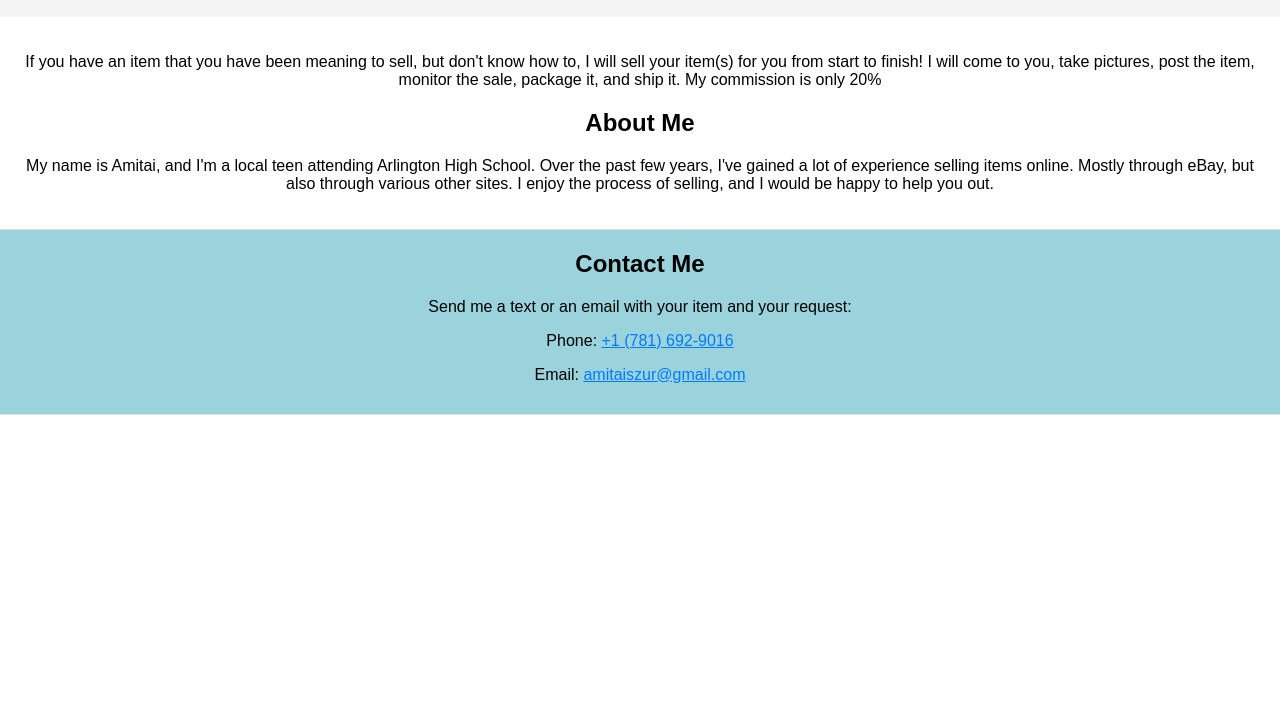
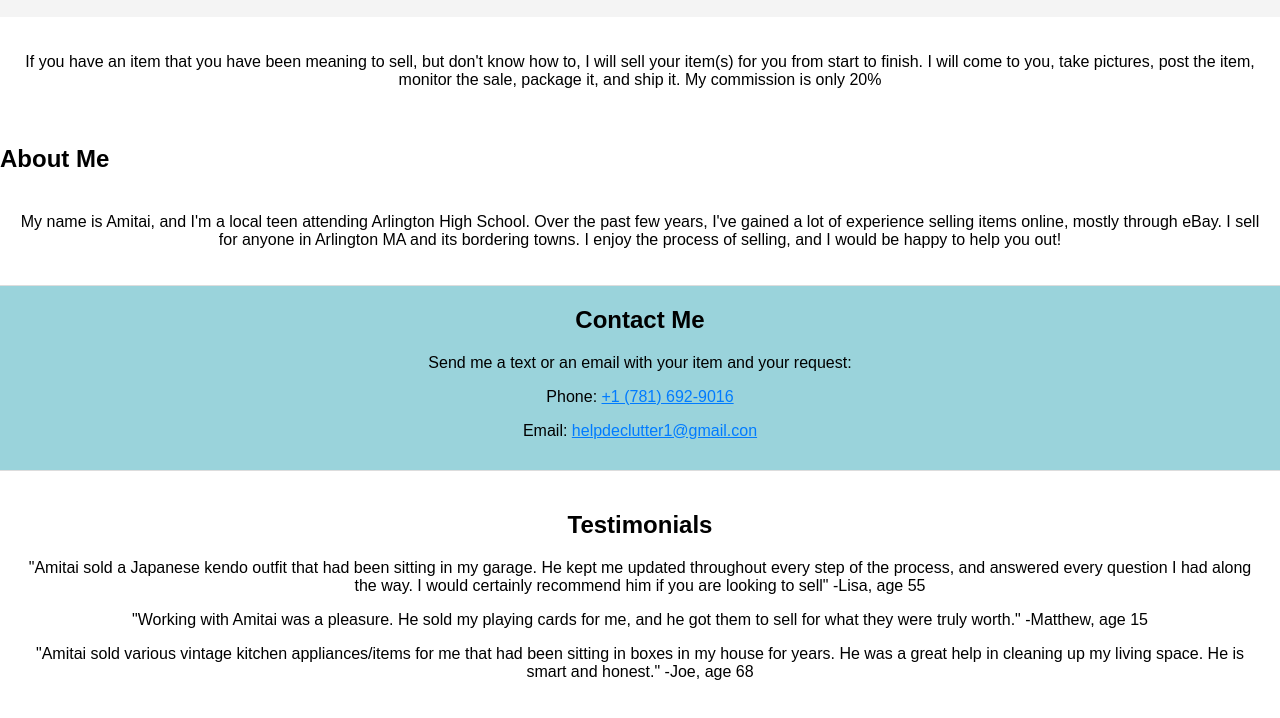
Before and after one commit to Amitai-Z/Declutter, a plain HTML site: page index.html in a window 1280 px wide. Shown: the part 60-778 px from the top of the page. Drawn offline with Linux system fonts and the light colour scheme.

Commit message:
Update index.html

```diff
--- a/index.html
+++ b/index.html
@@ -46,18 +46,31 @@
   </header>
   <main id="about">
     <p>If you have an item that you have been meaning to sell, but don't know how to, I will sell your
-    item(s) for you from start to finish! I will come to you, take pictures, post the item, monitor the sale, package
+    item(s) for you from start to finish. I will come to you, take pictures, post the item, monitor the sale, package
     it, and ship it. My commission is only 20%</p>
-    <h2>About Me</h2>
-    <p>My name is Amitai, and I'm a local teen attending Arlington High School. Over the past few years, I've gained a
-      lot of experience selling items online. Mostly through eBay, but also through various other sites. I enjoy the process of selling, and I would be happy to help you out.</p>
+  </main>
 
-  </main>
+  <h2 id="AboutMe">About Me</h2>
+  <main id="about2"
+    <p>My name is Amitai, and I'm a local teen attending Arlington High School. Over the past few years, I've gained a lot of experience selling items online, mostly through eBay. I sell for anyone in Arlington MA and its bordering towns. I enjoy the process of selling, and I would be happy to help you out!</p>
+
+   </main>
   <main id="contact">
     <h2>Contact Me</h2>
     <p>Send me a text or an email with your item and your request:</p>
     <p>Phone: <a href="tel:+17816929016">+1 (781) 692-9016</a></p>
-    <p>Email: <a href="mailto:amitaiszur@gmail.com">amitaiszur@gmail.com</a></p>
+    <p>Email: <a href="mailto:helpdeclutter1@gmail.com">helpdeclutter1@gmail.con</a></p>
+
+  </main>
+  <main id="testimony">
+    <h2>Testimonials</h2>
+
+    <p id="Lisa">"Amitai sold a Japanese kendo outfit that had been sitting in my garage. He kept me updated throughout every step of the process, and answered every question I had along the way. I would certainly recommend him if you are looking to sell" -Lisa, age 55</p>
+
+    <p id="Matthew">"Working with Amitai was a pleasure. He sold my playing cards for me, and he got them to sell for what they were truly worth." -Matthew, age 15 </p>
+
+    <p id="Joe">"Amitai sold various vintage kitchen appliances/items for me that had been sitting in boxes in my house for years. He was a great help in cleaning up my living space. He is smart and honest." -Joe, age 68</p>
+
   </main>
 </body>
 
```
